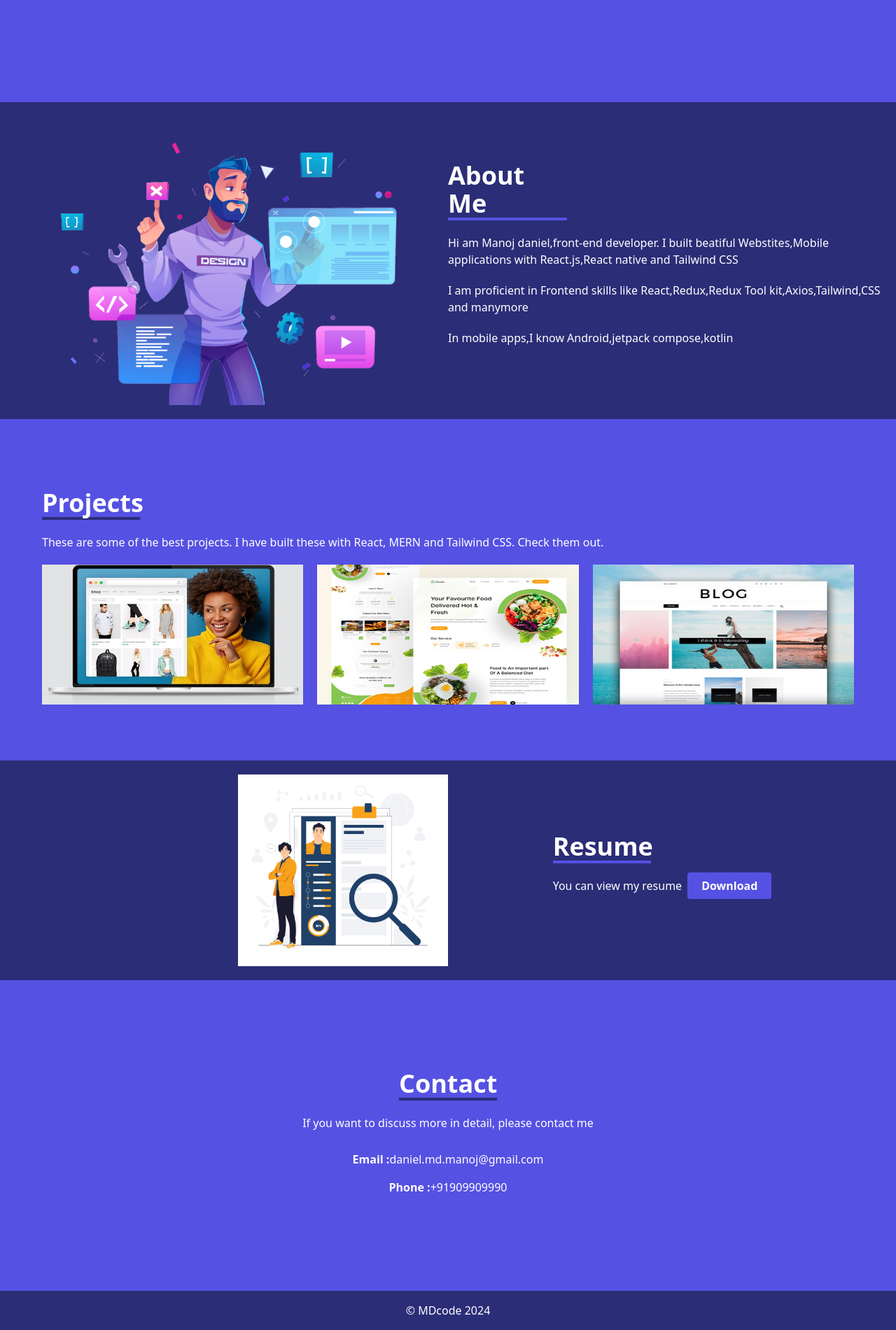
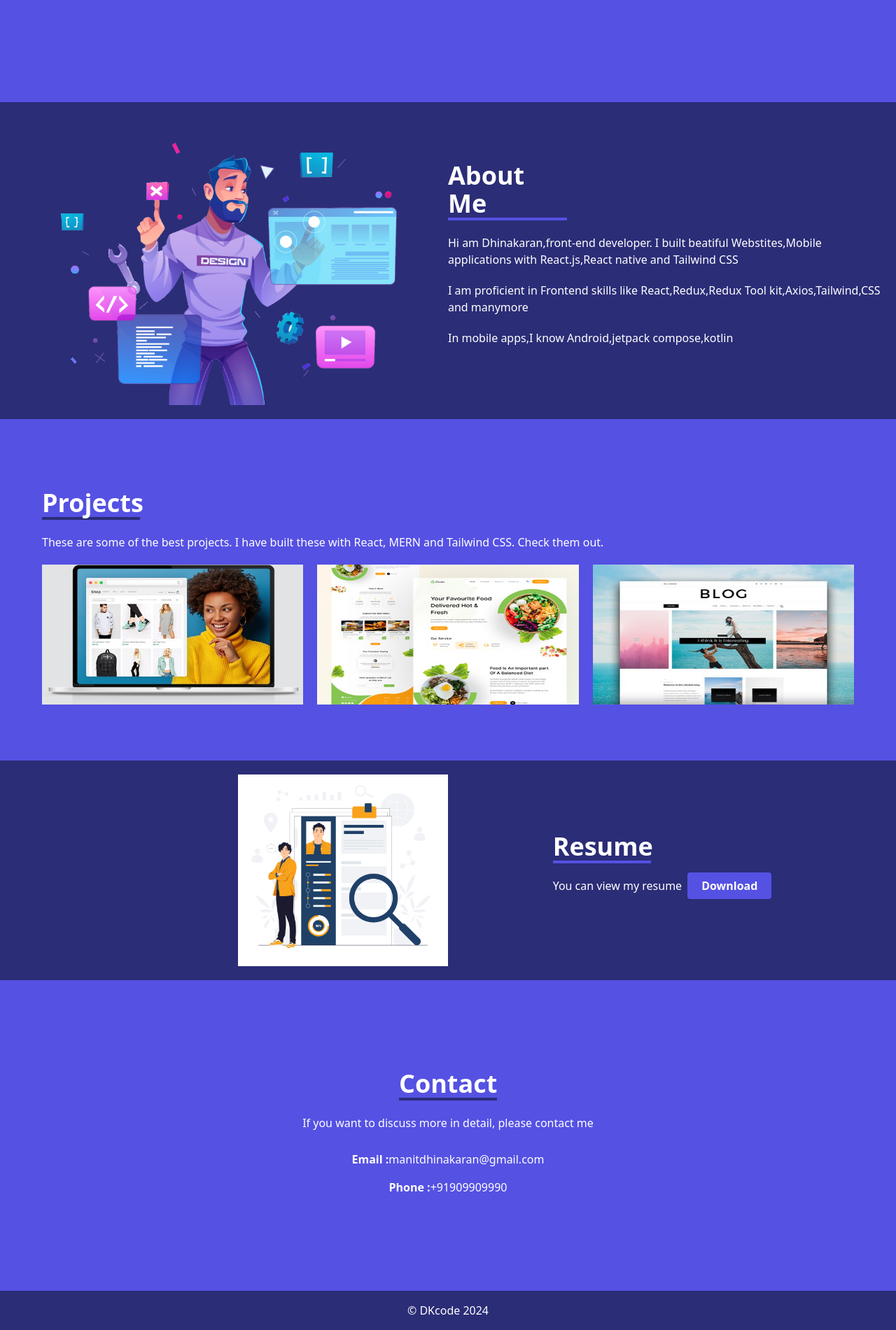
Before and after one commit to DhinakaranDev/MyReactPortfolio, a React (Create React App) app: page / in a window 1280 px wide. Shown: the part 460-2361 px from the top of the page at 70% size. Built offline with nearby package versions, Linux system fonts and the light colour scheme.

Commit message:
Revert "name changed"

```diff
--- a/src/components/About.js
+++ b/src/components/About.js
@@ -13,7 +13,7 @@ export default function About() {
             About Me
           </h1>
           <p className="pb-5">
-            Hi am Manoj daniel,front-end developer. I built beatiful
+            Hi am Dhinakaran,front-end developer. I built beatiful
             Webstites,Mobile applications with React.js,React native and
             Tailwind CSS
           </p>
--- a/src/components/Contact.js
+++ b/src/components/Contact.js
@@ -12,7 +12,7 @@ export default function Contact() {
           If you want to discuss more in detail, please contact me
         </p>
         <p className="py-2">
-          <spam className="font-bold">Email :</spam>daniel.md.manoj@gmail.com
+          <spam className="font-bold">Email :</spam>manitdhinakaran@gmail.com
         </p>
         <p className="py-2">
           <spam className="font-bold">Phone :</spam>+91909909990
--- a/src/components/Footer.js
+++ b/src/components/Footer.js
@@ -3,7 +3,7 @@ import React from "react";
 export default function Footer() {
   return (
     <div className="py-4 bg-secondary text-white text-center">
-      &copy; MDcode 2024
+      &copy; DKcode 2024
     </div>
   );
 }
--- a/src/components/Intro.js
+++ b/src/components/Intro.js
@@ -11,7 +11,7 @@ export default function Intro() {
     <section className="flex flex-col md:flex-row px-5 py-32 bg-primary justify-center">
       <div className="md:w-1/2 flex flex-col">
         <h1 className="text-white text-6xl font-intro-font">
-          Hi, <br /> Im Manoj daniel
+          Hi, <br /> Im Dhina
           <p className="text-2xl">Im a Frontend developer</p>
         </h1>
         <div className="flex py-10 ">
--- a/src/components/Projects.js
+++ b/src/components/Projects.js
@@ -31,7 +31,7 @@ export default function Projects() {
               <div className="flex justify-center">
                 <a
                   className="btn"
-                  href="https://github.com/manojdaniel/baseproject"
+                  href="https://github.com/DhinakaranDev/MyReactPortfolio"
                   target="_blank"
                 >
                   View project
@@ -48,7 +48,7 @@ export default function Projects() {
               <div className="flex justify-center">
                 <a
                   className="btn"
-                  href="https://github.com/manojdaniel/baseproject"
+                  href="https://github.com/DhinakaranDev/MyReactPortfolio"
                   target="_blank"
                 >
                   View project
@@ -65,7 +65,7 @@ export default function Projects() {
               <div className="flex justify-center">
                 <a
                   className="btn"
-                  href="https://github.com/manojdaniel/baseproject"
+                  href="https://github.com/DhinakaranDev/MyReactPortfolio"
                   target="_blank"
                 >
                   View project
```
